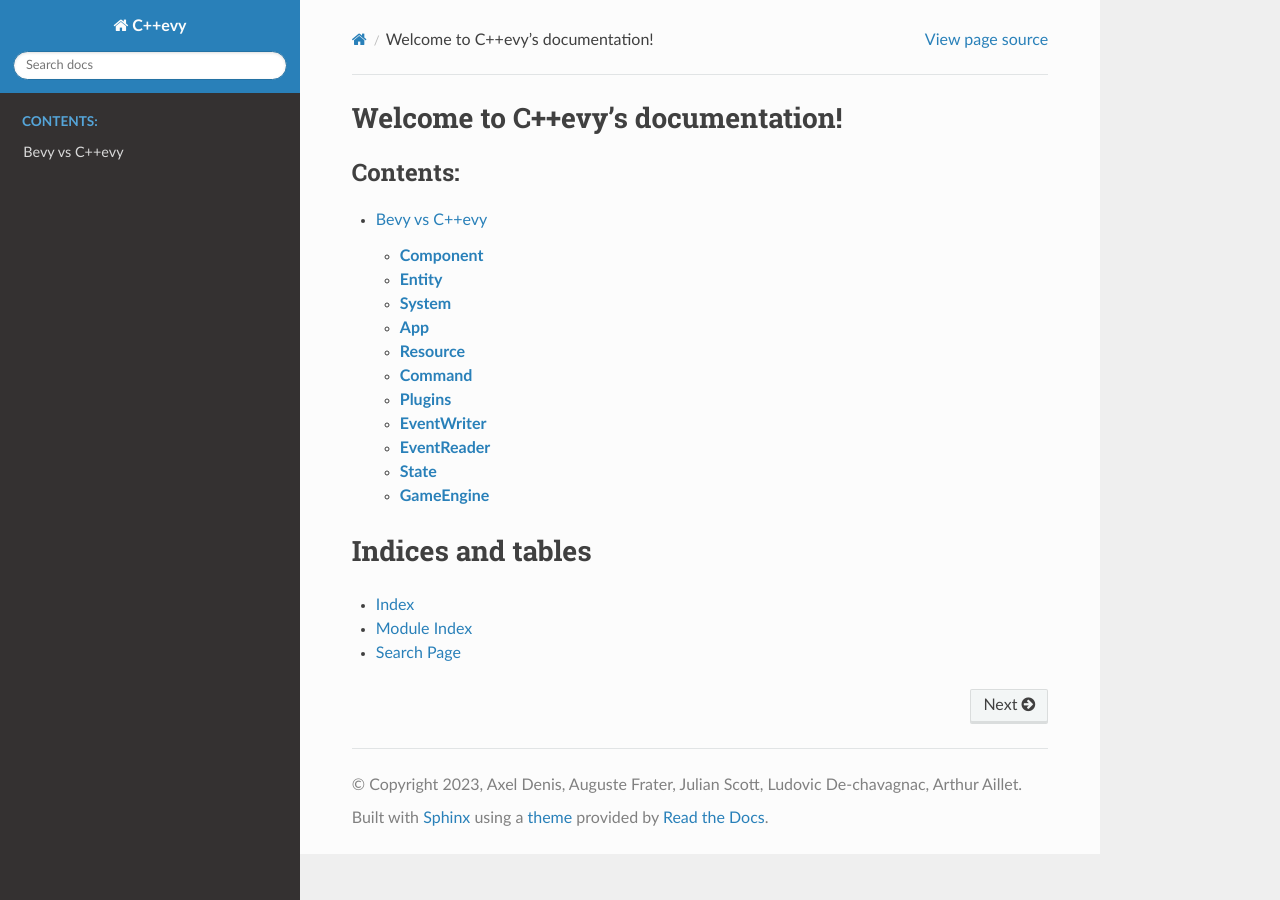
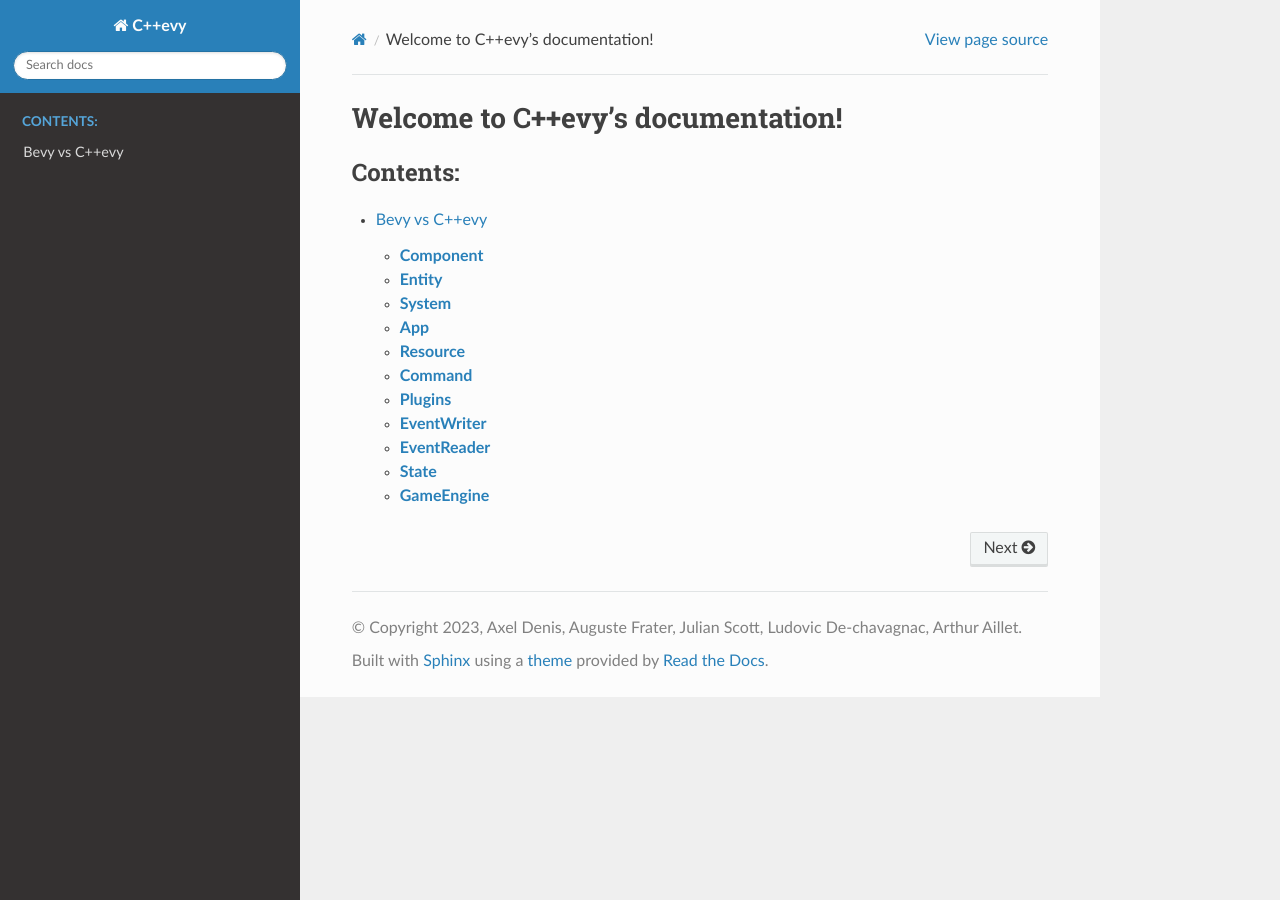
Before and after one commit to Arthur-Aillet/Cevy, a Sphinx documentation site: the page built from docs/sphinx/source/index.md, in a window 1280 px wide. Built offline with Sphinx 7.4.7 and the Read the Docs theme 2.0.0, drawn with Linux system fonts in a browser that asks for light colours; some of the changed lines change nothing that is shown.

Commit message:
doc: initial sphinx file transformed in markdown

````diff
--- /dev/null
+++ b/docs/sphinx/source/index.md
@@ -0,0 +1,14 @@
+% C++evy documentation master file, created by sphinx-quickstart
+% and adapted to follow myst md syntax on Thu Dec  7 13:44:46 2023.
+% You can adapt this file completely to your liking, but it should at least
+% contain the root `toctree` directive.
+
+Welcome to C++evy's documentation!
+==================================
+
+```{toctree}
+:maxdepth: 2
+:caption: "Contents:"
+
+compare.md
+```
--- a/docs/sphinx/source/index.rst
+++ /dev/null
@@ -1,20 +0,0 @@
-.. C++evy documentation master file, created by
-   sphinx-quickstart on Thu Dec  7 13:44:46 2023.
-   You can adapt this file completely to your liking, but it should at least
-   contain the root `toctree` directive.
-
-Welcome to C++evy's documentation!
-==================================
-
-.. toctree::
-   :maxdepth: 2
-   :caption: Contents:
-
-   Compare.md
-
-Indices and tables
-==================
-
-* :ref:`genindex`
-* :ref:`modindex`
-* :ref:`search`
````
Also changed, not shown: docs/sphinx/source/compare.md (renamed from docs/sphinx/source/Compare.md, +1 -1 lines).
